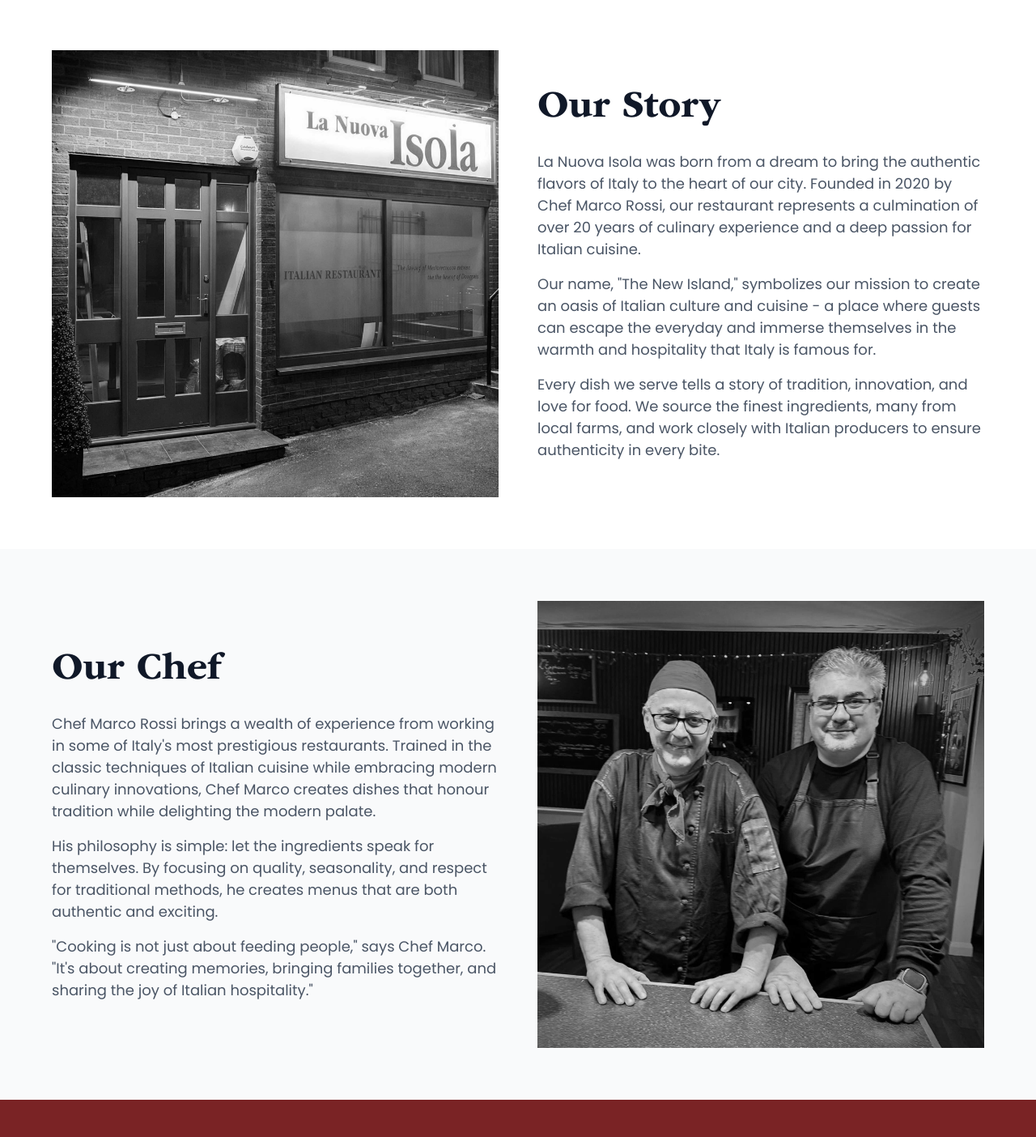
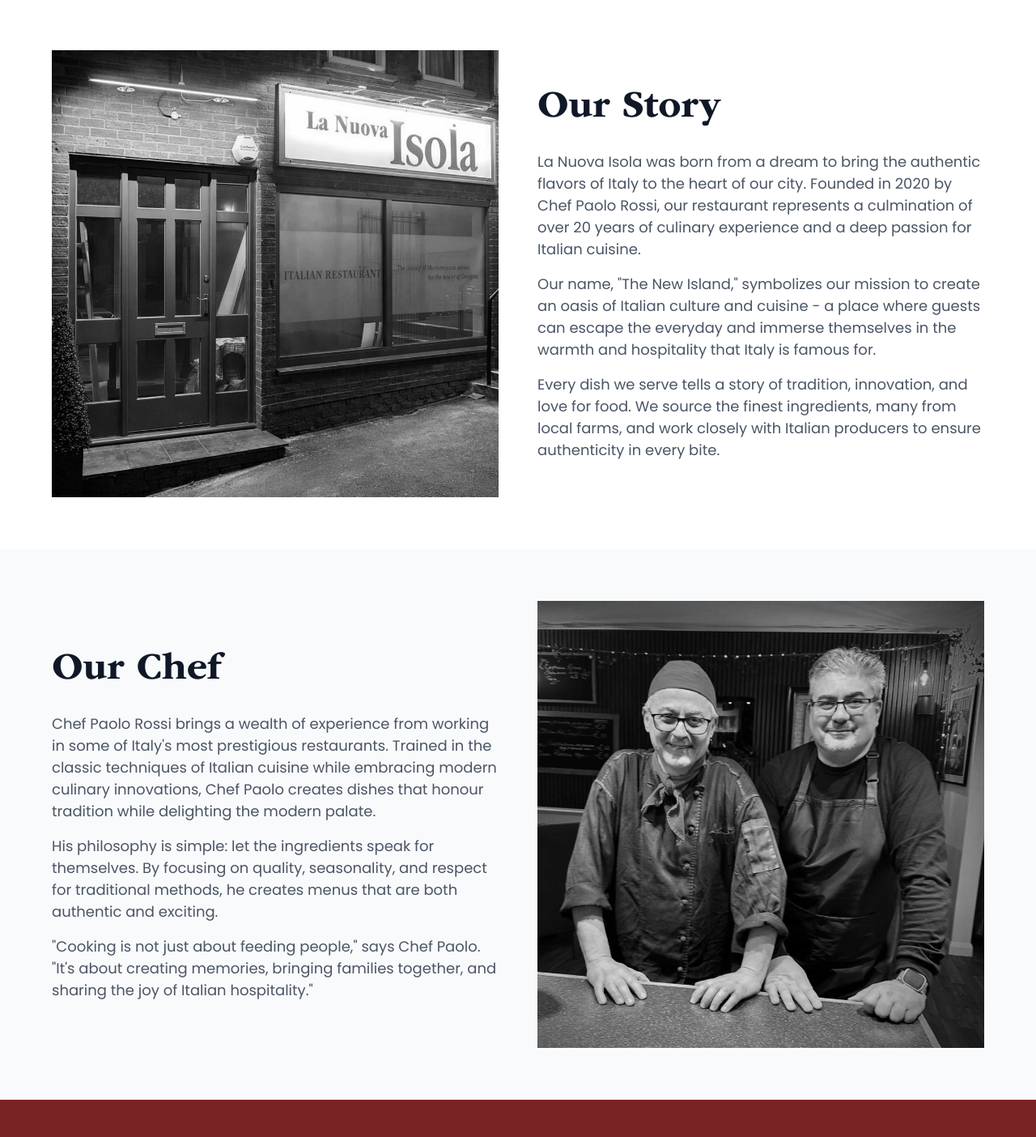
Before and after one commit to LYNKSPortal/la-nuova-isola-iom, a Next.js app: page /about in a window 1280 px wide. Shown: the part 520-1924 px from the top of the page at 81% size. Built offline with nearby package versions, Linux system fonts and the light colour scheme.

Commit message:
Change chef name from Marco to Paolo throughout the website

```diff
--- a/src/app/about/page.tsx
+++ b/src/app/about/page.tsx
@@ -69,7 +69,7 @@ export default function About() {
               <h2 className="font-bold text-gray-900 mb-4 md:mb-6 text-xl md:text-2xl lg:text-3xl">Our Story</h2>
               <p className="text-gray-600 mb-3 md:mb-4 text-sm md:text-base">
                 La Nuova Isola was born from a dream to bring the authentic flavors of Italy to the heart of our city.
-                Founded in 2020 by Chef Marco Rossi, our restaurant represents a culmination of over 20 years of
+                Founded in 2020 by Chef Paolo Rossi, our restaurant represents a culmination of over 20 years of
                 culinary experience and a deep passion for Italian cuisine.
               </p>
               <p className="text-gray-600 mb-3 md:mb-4 text-sm md:text-base">
@@ -94,9 +94,9 @@ export default function About() {
             <FadeIn className="order-1 lg:order-1">
               <h2 className="font-bold text-gray-900 mb-4 md:mb-6 text-xl md:text-2xl lg:text-3xl">Our Chef</h2>
               <p className="text-gray-600 mb-3 md:mb-4 text-sm md:text-base">
-                Chef Marco Rossi brings a wealth of experience from working in some of Italy's most prestigious
+                Chef Paolo Rossi brings a wealth of experience from working in some of Italy's most prestigious
                 restaurants. Trained in the classic techniques of Italian cuisine while embracing modern
-                culinary innovations, Chef Marco creates dishes that honour tradition while delighting the modern palate.
+                culinary innovations, Chef Paolo creates dishes that honour tradition while delighting the modern palate.
               </p>
               <p className="text-gray-600 mb-3 md:mb-4 text-sm md:text-base">
                 His philosophy is simple: let the ingredients speak for themselves. By focusing on quality,
@@ -104,14 +104,14 @@ export default function About() {
                 exciting.
               </p>
               <p className="text-gray-600 text-sm md:text-base">
-                "Cooking is not just about feeding people," says Chef Marco. "It's about creating memories,
+                "Cooking is not just about feeding people," says Chef Paolo. "It's about creating memories,
                 bringing families together, and sharing the joy of Italian hospitality."
               </p>
             </FadeIn>
             <FadeIn delay={0.2} className="order-2 lg:order-2">
               <Image
                 src="/the-chefs.jpg"
-                alt="Chef Marco Rossi"
+                alt="Chef Paolo Rossi"
                 width={800}
                 height={600}
                 className="w-full object-cover rounded-none"
```
